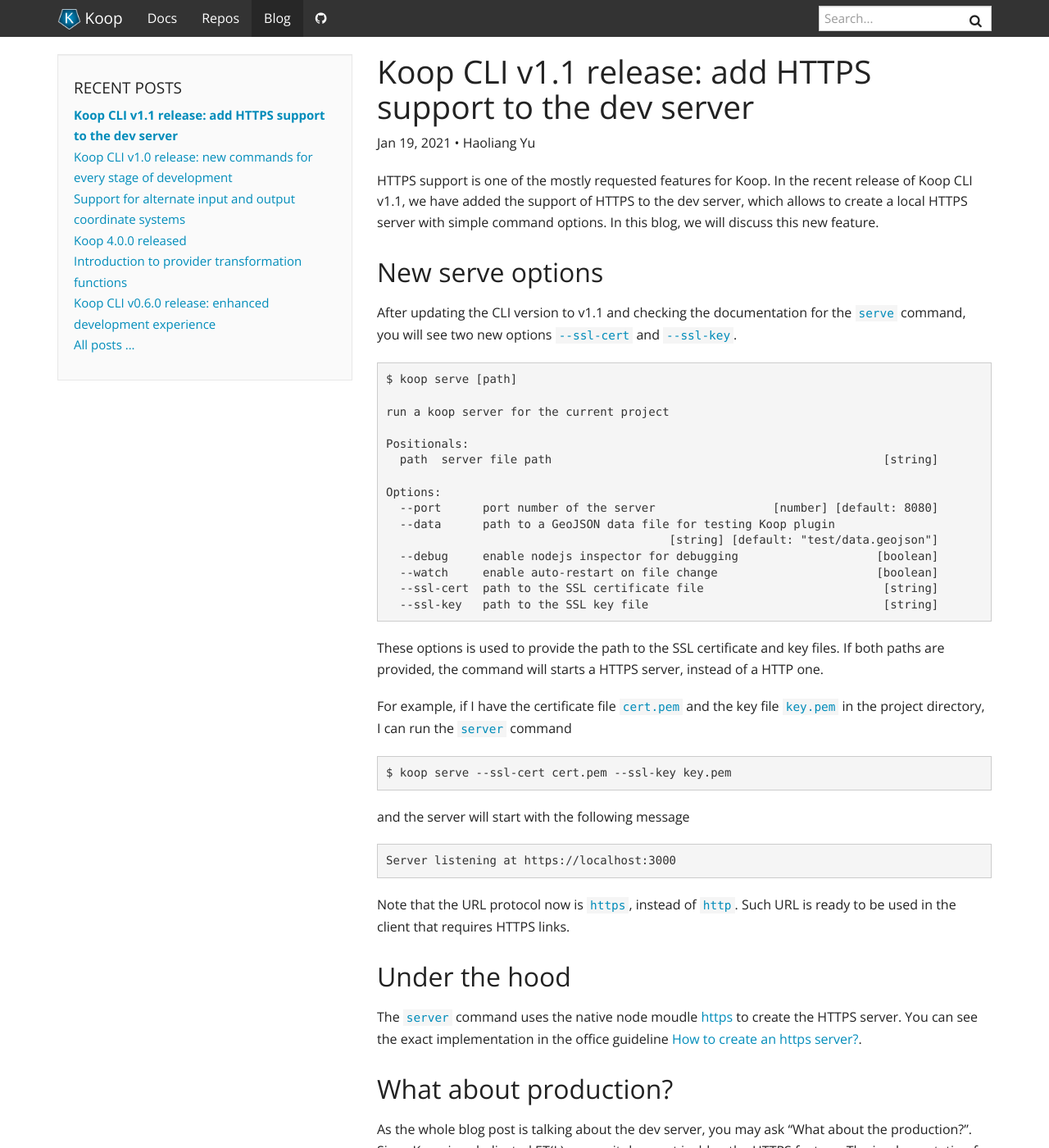
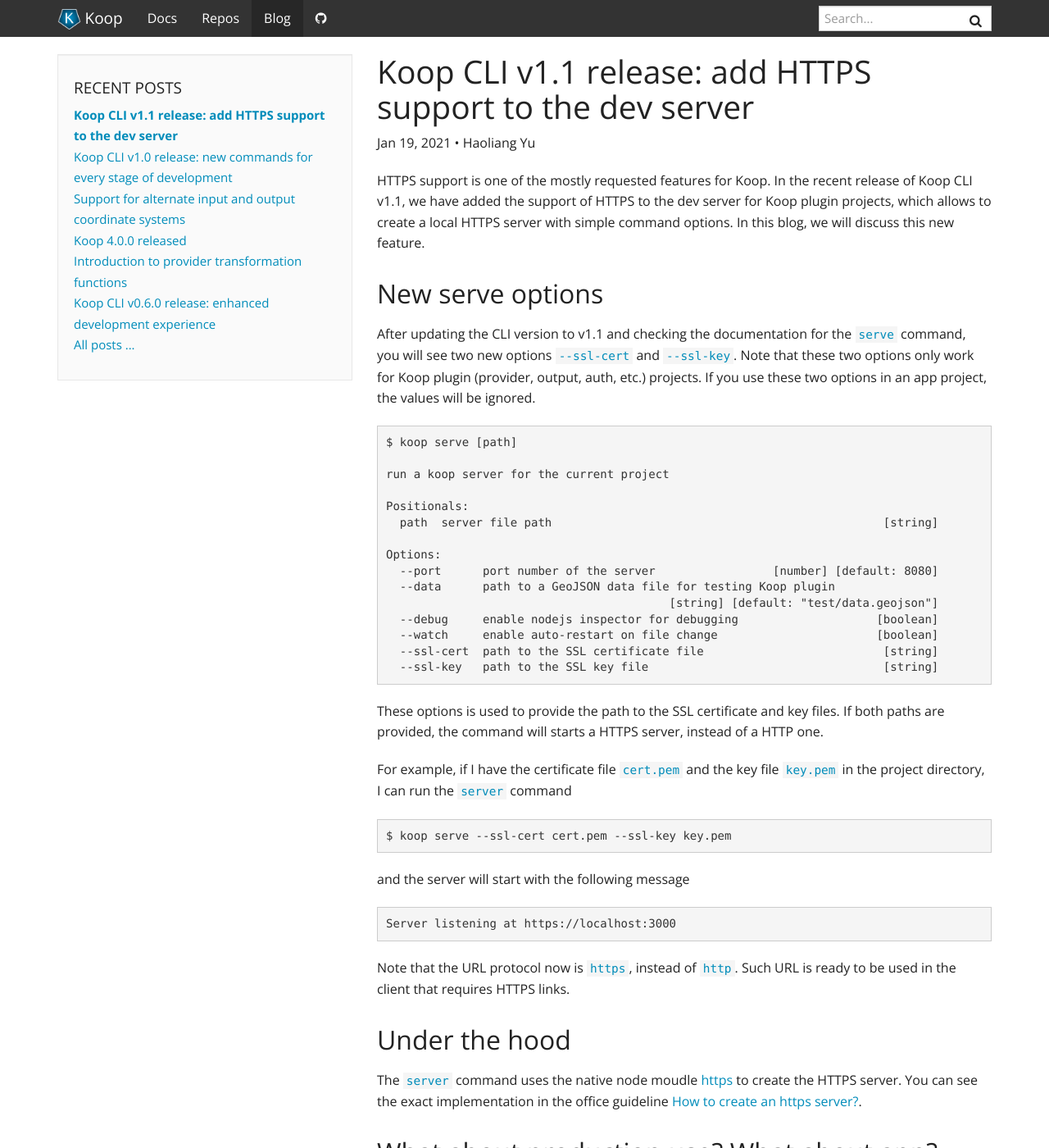
Before and after one commit to koopjs/koopjs.github.io, a Jekyll site: the page built from _posts/2021-10-19-koop-cli-v1-1-0-release.md, in a window 1280 px wide and 1400 px high. Shown: the whole window at 82% size. Built offline with Jekyll 4.4.1, drawn with Linux system fonts in a browser that asks for light colours; nearby versions of some CDN libraries; some of the changed text lies outside the part shown.

Commit message:
Update blog post to instruct SSL options for app (#108)

````diff
--- a/_posts/2021-10-19-koop-cli-v1-1-0-release.md
+++ b/_posts/2021-10-19-koop-cli-v1-1-0-release.md
@@ -5,11 +5,11 @@
 author: Haoliang Yu
 ---
 
-HTTPS support is one of the mostly requested features for Koop. In the recent release of Koop CLI v1.1, we have added the support of HTTPS to the dev server, which allows to create a local HTTPS server with simple command options. In this blog, we will discuss this new feature.
+HTTPS support is one of the mostly requested features for Koop. In the recent release of Koop CLI v1.1, we have added the support of HTTPS to the dev server for Koop plugin projects, which allows to create a local HTTPS server with simple command options. In this blog, we will discuss this new feature.
 
 ## New serve options
 
-After updating the CLI version to v1.1 and checking the documentation for the `serve` command, you will see two new options `--ssl-cert` and `--ssl-key`.
+After updating the CLI version to v1.1 and checking the documentation for the `serve` command, you will see two new options `--ssl-cert` and `--ssl-key`. Note that these two options only work for Koop plugin (provider, output, auth, etc.) projects. If you use these two options in an app project, the values will be ignored.
 
 ```
 $ koop serve [path]
@@ -49,8 +49,8 @@
 
 The `server` command uses the native node moudle [https](https://nodejs.org/api/https.html) to create the HTTPS server. You can see the exact implementation in the office guideline [How to create an https server?](https://nodejs.org/en/knowledge/HTTP/servers/how-to-create-a-HTTPS-server/).
 
-## What about production?
+## What about production use? What about app?
 
-As the whole blog post is talking about the dev server, you may ask "What about the production?". Since Koop is a dedicated ET(L) server, it does not incldue the HTTPS feature. The implementation for the HTTPS dev server is not scalable and is not a good way for production use.
+As the whole blog post is talking about the dev server, you may ask "What about the production?". Since Koop is a dedicated ET(L) server, it does not incldue the HTTPS feature. Implementing HTTPS feature directly in nodejs is not scalable and should not be used for production.
 
 The common industrial practice is to use a proxy server (like nginx) or the service from your cloud provider.
````
